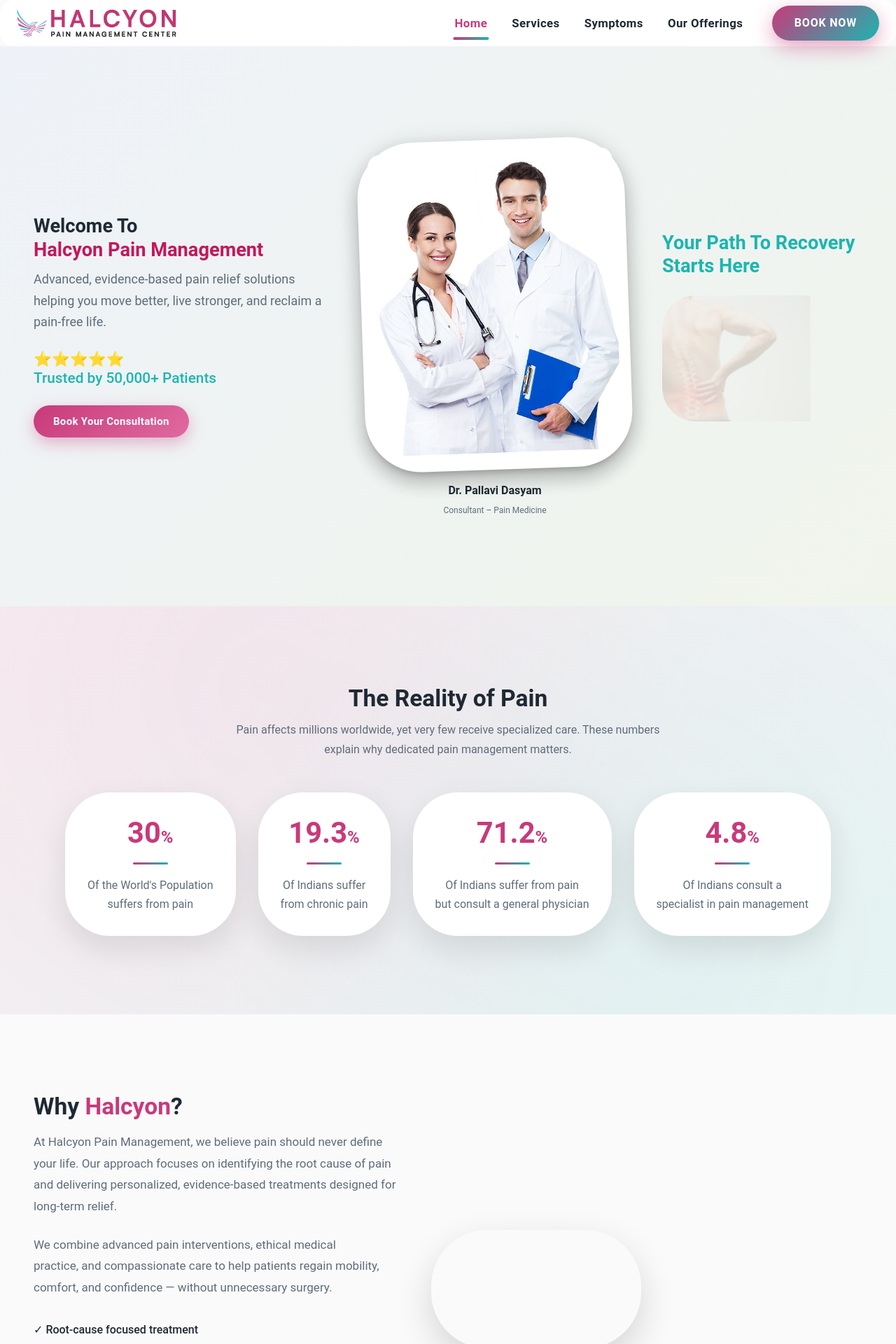
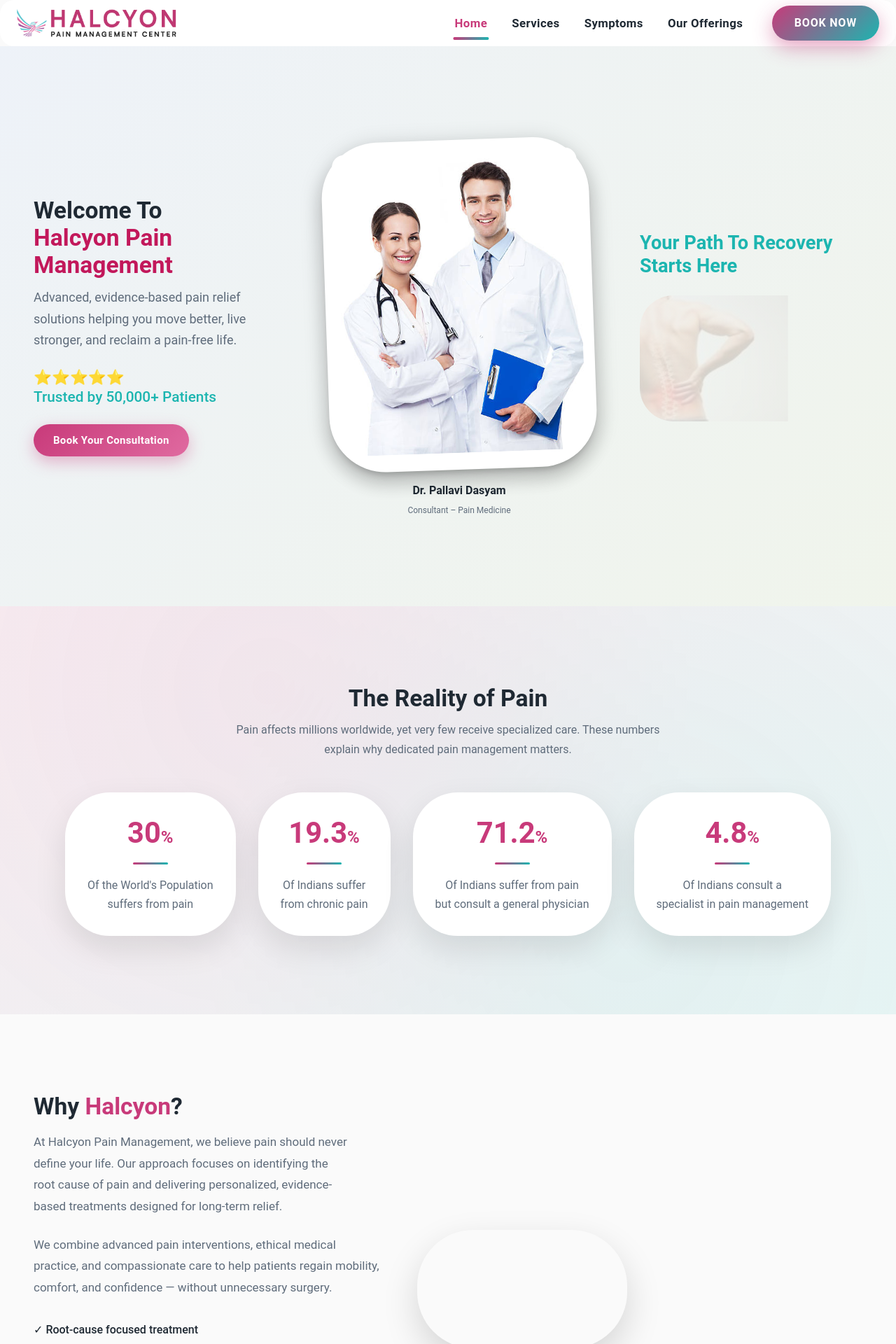
Before and after one commit to Nareshnanisirigiri/halcyon, a React (Create React App) app: page / in a window 1280 px wide. Shown: the top 1920 px of the page at 70% size. Built offline with nearby package versions, Linux system fonts and the light colour scheme; grey boxes are pictures that could not be loaded.

Commit message:
fix production styles for video and grids

```diff
--- a/src/components/Hero.jsx
+++ b/src/components/Hero.jsx
@@ -192,15 +192,15 @@ export default function Hero() {
           "linear-gradient(135deg, rgba(11,94,215,0.05), rgba(124,179,66,0.08))",
       }}
     >
-      <Grid container spacing={6} alignItems="center">
+      <Grid container spacing={6} alignItems="center" >
         {/* LEFT CONTENT */}
-        <Grid item xs={12} md={4}>
+        <Grid item xs={12} md={4} sx={{width:350}}>
           <motion.div
             initial={{ x: -100, opacity: 0 }}
             animate={{ x: 0, opacity: 1 }}
             transition={{ duration: 1, ease: "easeOut" }}
           >
-            <Typography variant="h4" gutterBottom>
+            <Typography variant="h3" gutterBottom>
               Welcome To <br />
               <span style={{ color: "#C2185B" }}>
                 Halcyon Pain Management
@@ -231,7 +231,7 @@ export default function Hero() {
         </Grid>
 
         {/* CENTER IMAGE */}
-        <Grid item xs={12} md={4} sx={{ textAlign: "center", mt: 5 }}>
+        <Grid item xs={12} md={4} sx={{ textAlign: "center", mt: 5 , width:420}}>
           <motion.div
             animate={{ y: [0, -18, 0] }}
             transition={{
@@ -270,7 +270,7 @@ export default function Hero() {
         </Grid>
 
         {/* RIGHT IMAGE SLIDER */}
-        <Grid item xs={12} md={4}>
+        <Grid item xs={12} md={4} sx={{width:300}}>
           <motion.div
             initial={{ x: 100, opacity: 0 }}
             animate={{ x: 0, opacity: 1 }}
--- a/src/components/WhyHalcyon.jsx
+++ b/src/components/WhyHalcyon.jsx
@@ -164,7 +164,7 @@ export default function WhyHalcyon() {
                 fontSize: 17,
                 color: "text.secondary",
                 lineHeight: 1.8,
-                maxWidth: 520,
+                maxWidth: 450,
               }}
             >
               At Halcyon Pain Management, we believe pain should never define
```
